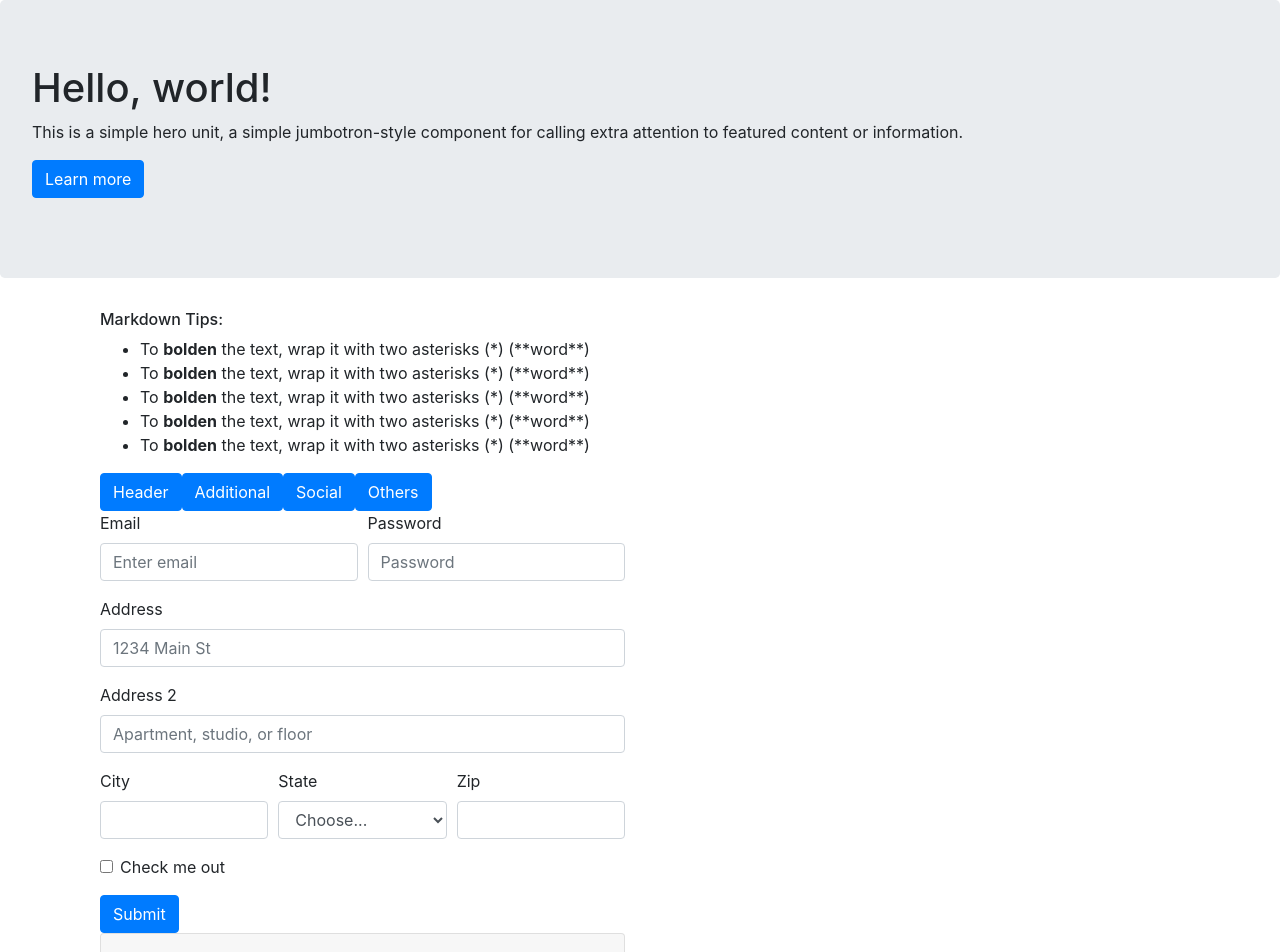
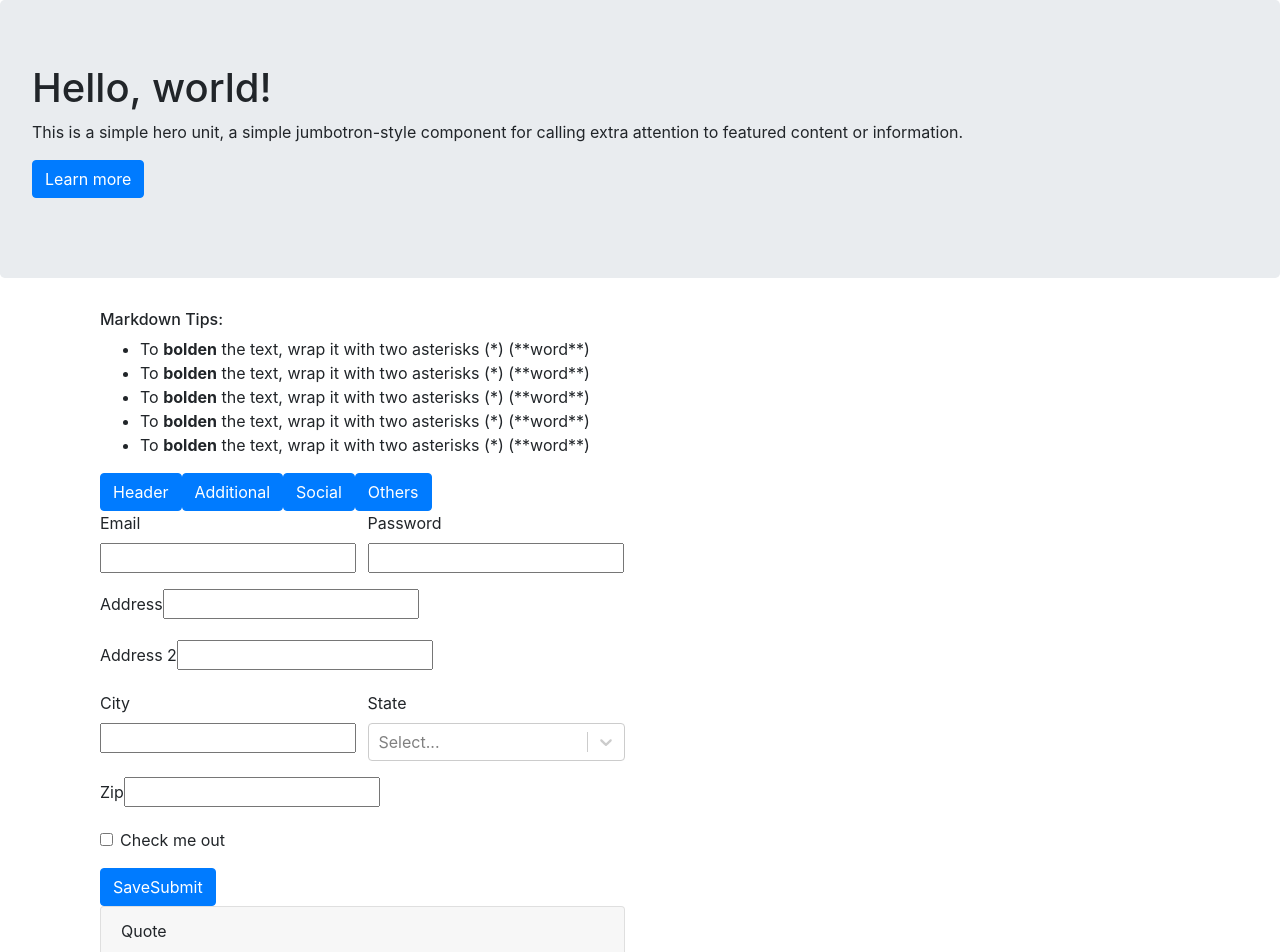
Before and after one commit to loveliiivelaugh/readme-generator, a React (Create React App) app: page / in a window 1280 px wide. Shown: the top 952 px of the page. Built offline with nearby package versions, Linux system fonts and the light colour scheme.

Commit message:
started constructing HeaderForm.js form using react-hook-form library

```diff
--- a/package.json
+++ b/package.json
@@ -10,7 +10,9 @@
     "react": "^17.0.1",
     "react-bootstrap": "^1.5.2",
     "react-dom": "^17.0.1",
+    "react-hook-form": "^6.15.5",
     "react-scripts": "4.0.3",
+    "react-select": "^4.3.0",
     "web-vitals": "^1.1.1"
   },
   "scripts": {
--- a/src/App.js
+++ b/src/App.js
@@ -11,12 +11,12 @@ import MarkdownCard from './components/MarkdownCard';
 import Footer from './components/Footer';
 import Container from 'react-bootstrap/Container';
 import Col from 'react-bootstrap/Col';
-import Row from 'react-bootstrap/Row';
-
 import './App.css';
 
 function App() {
   const [formNavSelector, toggleFormNavSelector] = React.useState("header");
+
+  const data = {};
 
   return (
     <React.Fragment>
@@ -35,9 +35,9 @@ function App() {
           {formNavSelector === "others" && <OthersForm />}
         </Col>
         <Col xs={6} md={6}>
-          <PreviewCard />
+          <PreviewCard data={data} />
 
-          <MarkdownCard />
+          <MarkdownCard data={data} />
         </Col>
       </Container>
 
--- a/src/components/HeaderForm.js
+++ b/src/components/HeaderForm.js
@@ -1,47 +1,122 @@
+import React from 'react';
 import { Button, Col, Form } from 'react-bootstrap';
+import { useForm, Controller } from "react-hook-form";
+import Select from "react-select";
 
-const HeaderForm =(props) => {
+const HeaderForm = (props) => {
+  const [pending, setPending] = React.useState(false);
+  const [formAlert, setFormAlert] = React.useState(null);
+
+  const { control, register, handleSubmit, errors } = useForm();
+
+  const onSubmit = (data) => {
+    setPending(true);
+
+    console.info(data);
+    setPending(false);
+    // const query = props.id
+    //   ? updateItem(props.id, data)
+    //   : createItem({ owner: auth.user.id, date: date, ...data });
+
+    // query
+    //   .then(() => {
+    //     // Let parent know we're done so they can hide modal
+    //     props.onDone();
+    //   })
+    //   .catch((error) => {
+    //     // Hide pending indicator
+    //     setPending(false);
+    //     // Show error alert message
+    //     setFormAlert({
+    //       type: "error",
+    //       message: error.message,
+    //     });
+    //   });
+  };
+
   return (
-    <Form>
+    <Form onSubmit={handleSubmit(onSubmit)}>
       <Form.Row>
         <Form.Group as={Col} controlId="formGridEmail">
           <Form.Label>Email</Form.Label>
-          <Form.Control type="email" placeholder="Enter email" />
+          <Controller
+            name="email"
+            type="email"
+            control={control}
+            defaultValue=""
+            render={({ onChange, value }) => <input onChange={onChange} value={value} />}
+          />
         </Form.Group>
 
         <Form.Group as={Col} controlId="formGridPassword">
           <Form.Label>Password</Form.Label>
-          <Form.Control type="password" placeholder="Password" />
+          <Controller
+            name="password"
+            type="password"
+            control={control}
+            defaultValue=""
+            render={({ onChange, value }) => <input onChange={onChange} value={value} />}
+          />
         </Form.Group>
       </Form.Row>
 
       <Form.Group controlId="formGridAddress1">
         <Form.Label>Address</Form.Label>
-        <Form.Control placeholder="1234 Main St" />
+        <Controller
+            name="address"
+            type="text"
+            control={control}
+            defaultValue=""
+            render={({ onChange, value }) => <input onChange={onChange} value={value} />}
+          />
       </Form.Group>
 
       <Form.Group controlId="formGridAddress2">
         <Form.Label>Address 2</Form.Label>
-        <Form.Control placeholder="Apartment, studio, or floor" />
+        <Controller
+          name="address2"
+          type="text"
+          control={control}
+          defaultValue=""
+          render={({ onChange, value }) => <input onChange={onChange} value={value} />}
+        />
       </Form.Group>
 
       <Form.Row>
         <Form.Group as={Col} controlId="formGridCity">
           <Form.Label>City</Form.Label>
-          <Form.Control />
+          <Controller
+            name="city"
+            type="text"
+            control={control}
+            defaultValue=""
+            render={({ onChange, value }) => <input onChange={onChange} value={value} />}
+          />
         </Form.Group>
 
         <Form.Group as={Col} controlId="formGridState">
           <Form.Label>State</Form.Label>
-          <Form.Control as="select" defaultValue="Choose...">
-            <option>Choose...</option>
-            <option>...</option>
-          </Form.Control>
+          <Controller
+            name="state"
+            control={control}
+            options={[
+              { value: "chocolate", label: "Chocolate" },
+              { value: "strawberry", label: "Strawberry" },
+              { value: "vanilla", label: "Vanilla" }
+            ]}
+            as={Select}
+          />
         </Form.Group>
 
         <Form.Group as={Col} controlId="formGridZip">
           <Form.Label>Zip</Form.Label>
-          <Form.Control />
+          <Controller
+            name="zip"
+            type="number"
+            control={control}
+            defaultValue=""
+            render={({ onChange, value }) => <input onChange={onChange} value={value} />}
+          />
         </Form.Group>
       </Form.Row>
 
@@ -49,7 +124,11 @@ const HeaderForm =(props) => {
         <Form.Check type="checkbox" label="Check me out" />
       </Form.Group>
 
-      <Button variant="primary" type="submit">
+      <Button variant="primary" type="submit" disabled={pending}>
+        {!pending && <span>Save</span>}
+
+        {pending && "Loading..." }
+
         Submit
       </Button>
     </Form>
```
Also changed, not shown: 2 other files (tests, documents, lock files or other folders).
